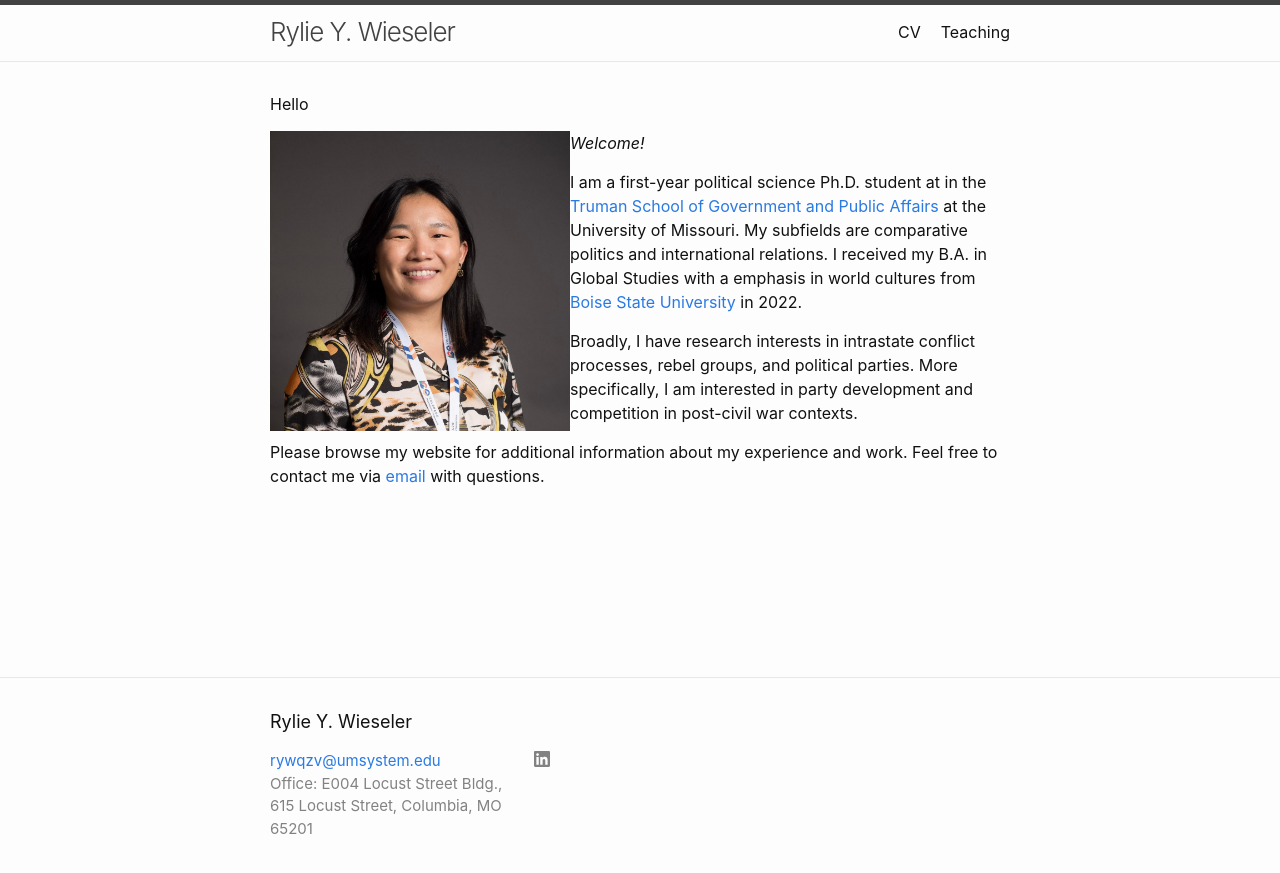
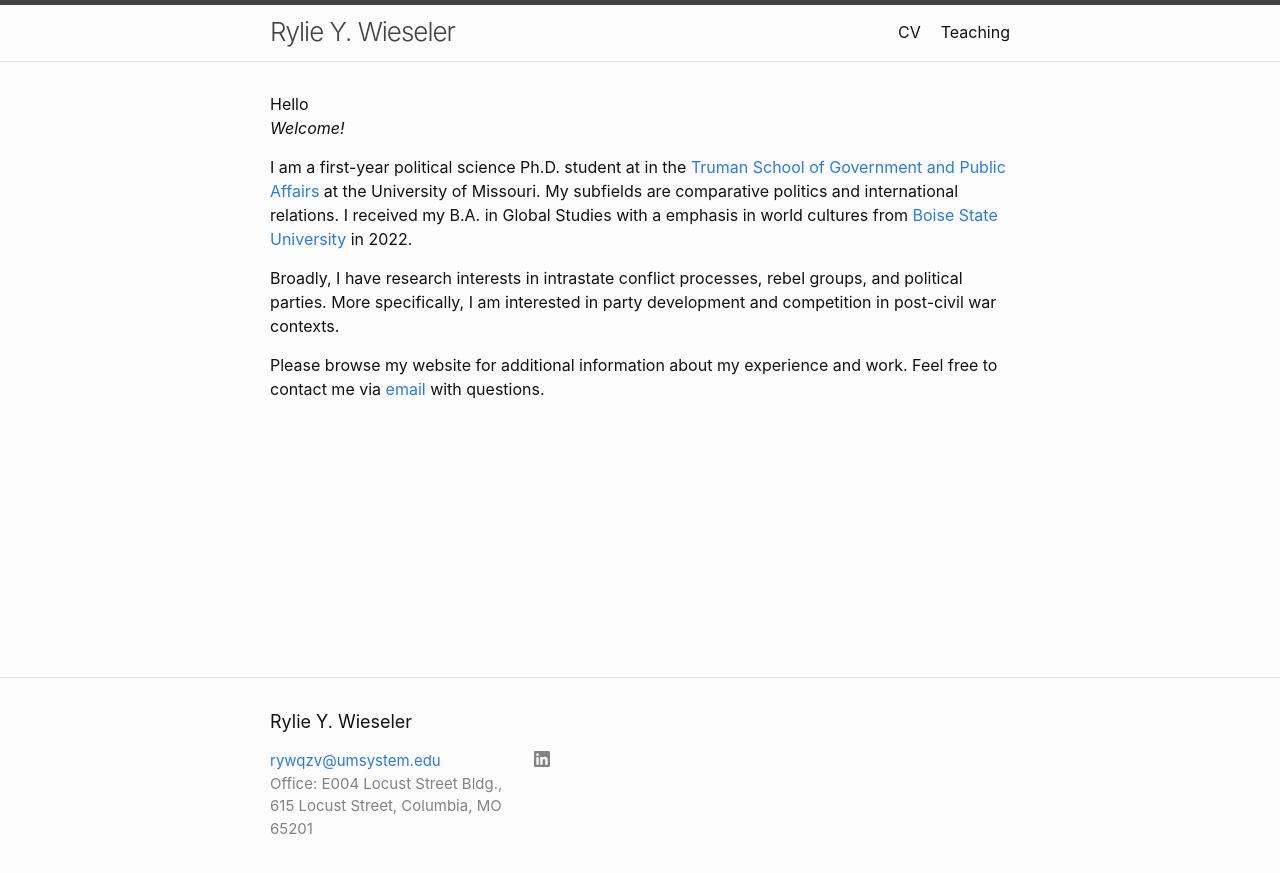
Before and after one commit to ryliewieseler/ryliewieseler.github.io, a Jekyll site: the page built from index.md, in a window 1280 px wide. Shown: the top 873 px of the page. Built offline with Jekyll 4.4.1, drawn with Linux system fonts in a browser that asks for light colours.

Commit message:
Update index.md

```diff
--- a/index.md
+++ b/index.md
@@ -8,8 +8,6 @@
 layout: home
 ---
 
-<img align="left" width="300" height="300" src="files/wieseler.jpg">
-
 _Welcome!_
 
 I am a first-year political science Ph.D. student at in the [Truman School of Government and Public Affairs](https://truman.missouri.edu/) at the University of Missouri. My subfields are comparative politics and international relations. I received my B.A. in Global Studies with a emphasis in world cultures from [Boise State University](https://www.boisestate.edu/sps-global/) in 2022.
```
